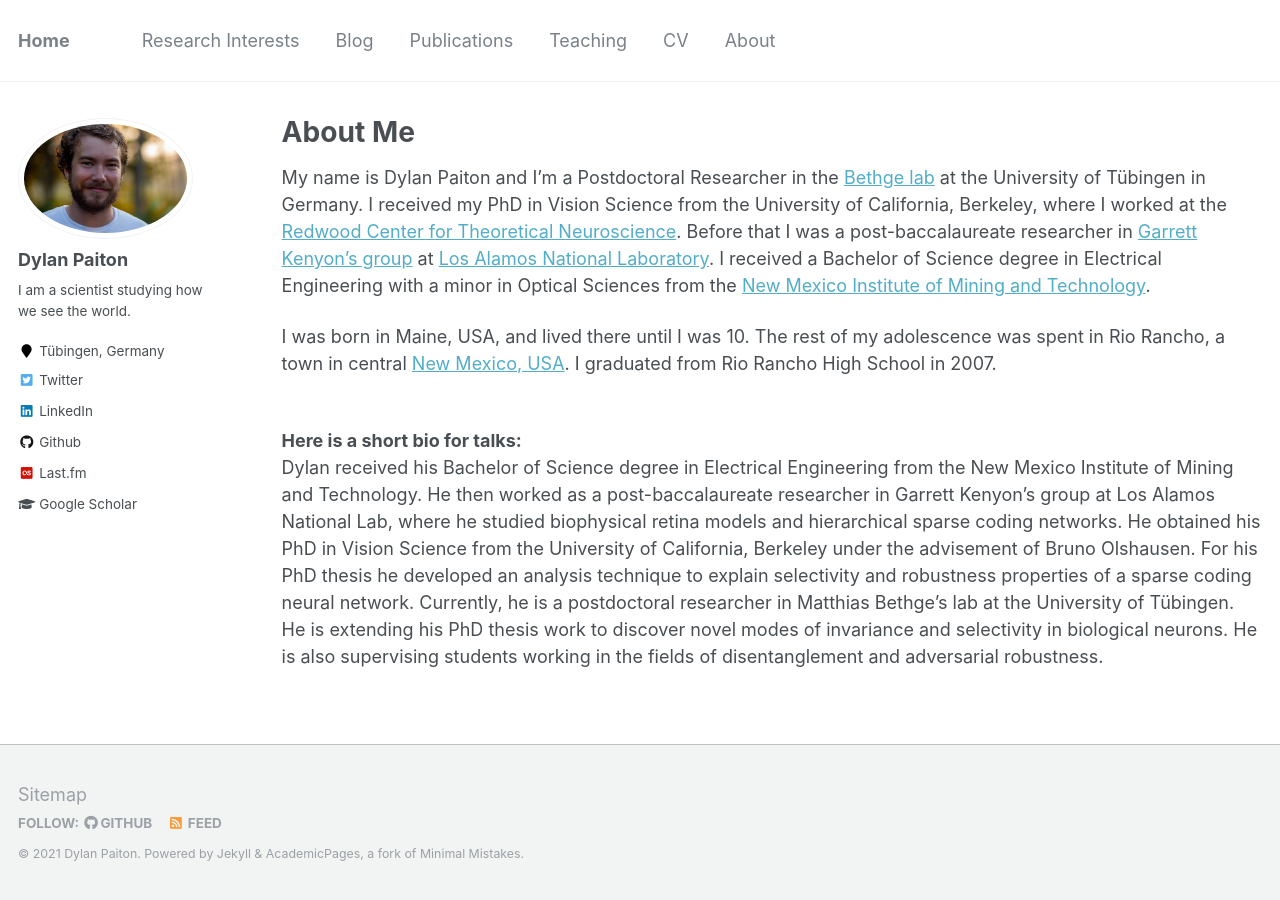
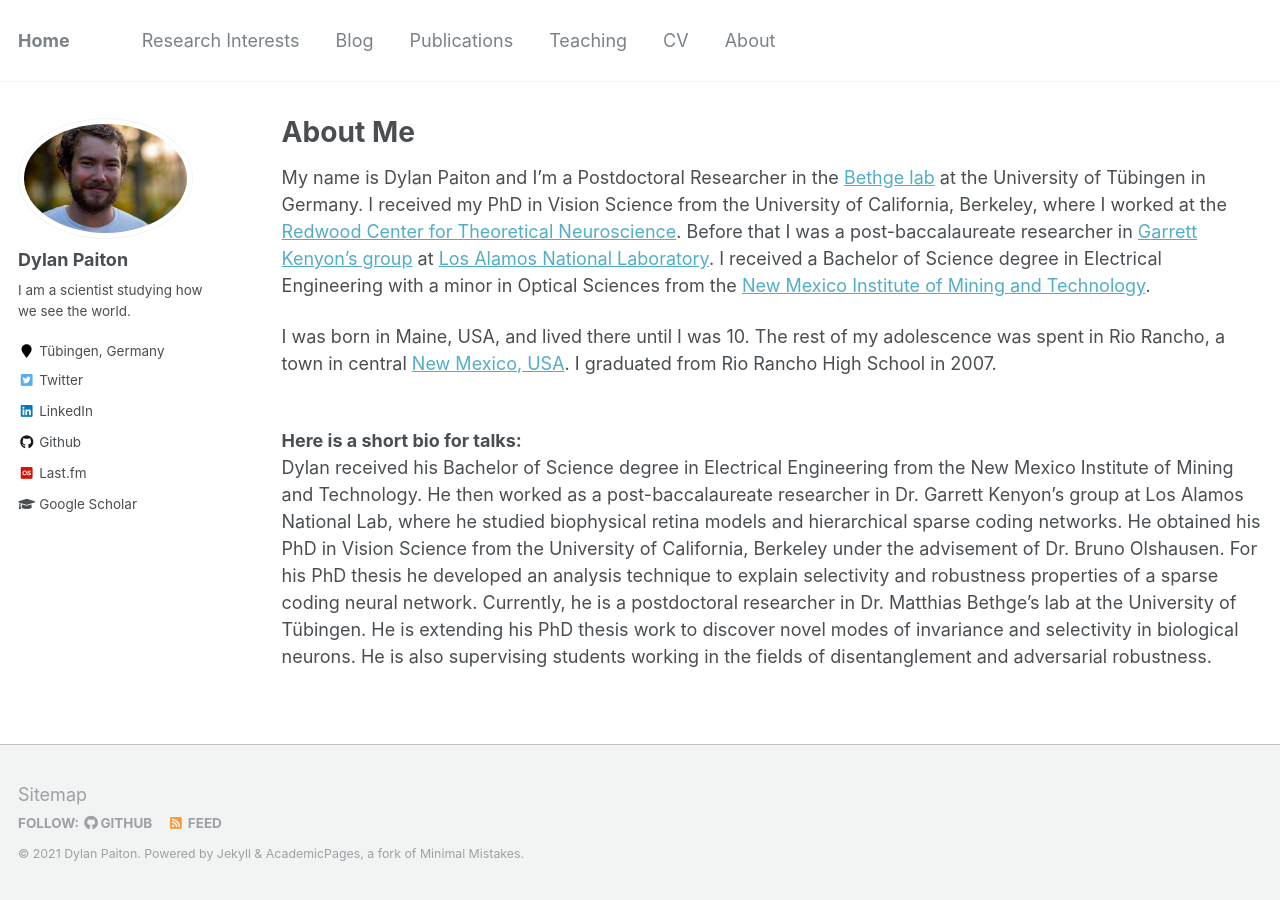
Before and after one commit to dpaiton/dpaiton.github.io, a Jekyll site: the page built from _pages/bio.md, in a window 1280 px wide. Built offline with Jekyll 4.4.1, drawn with Linux system fonts in a browser that asks for light colours.

Commit message:
adds prefix to prof names

```diff
--- a/_pages/bio.md
+++ b/_pages/bio.md
@@ -25,12 +25,12 @@ I graduated from Rio Rancho High School in 2007.
 <strong>Here is a short bio for talks:</strong>
 <br>
 Dylan received his Bachelor of Science degree in Electrical Engineering from the New Mexico
-Institute of Mining and Technology. He then worked as a post-baccalaureate researcher in Garrett
+Institute of Mining and Technology. He then worked as a post-baccalaureate researcher in Dr. Garrett
 Kenyon's group at Los Alamos National Lab, where he studied biophysical retina models and
 hierarchical sparse coding networks. He obtained his PhD in Vision Science from the University of
-California, Berkeley under the advisement of Bruno Olshausen. For his PhD thesis he developed an
+California, Berkeley under the advisement of Dr. Bruno Olshausen. For his PhD thesis he developed an
 analysis technique to explain selectivity and robustness properties of a sparse coding neural
-network. Currently, he is a postdoctoral researcher in Matthias Bethge's lab at the University of
-Tübingen. He is extending his PhD thesis work to discover novel modes of invariance and
+network. Currently, he is a postdoctoral researcher in Dr. Matthias Bethge's lab at the University
+of Tübingen. He is extending his PhD thesis work to discover novel modes of invariance and
 selectivity in biological neurons. He is also supervising students working in the fields of
 disentanglement and adversarial robustness.
```
